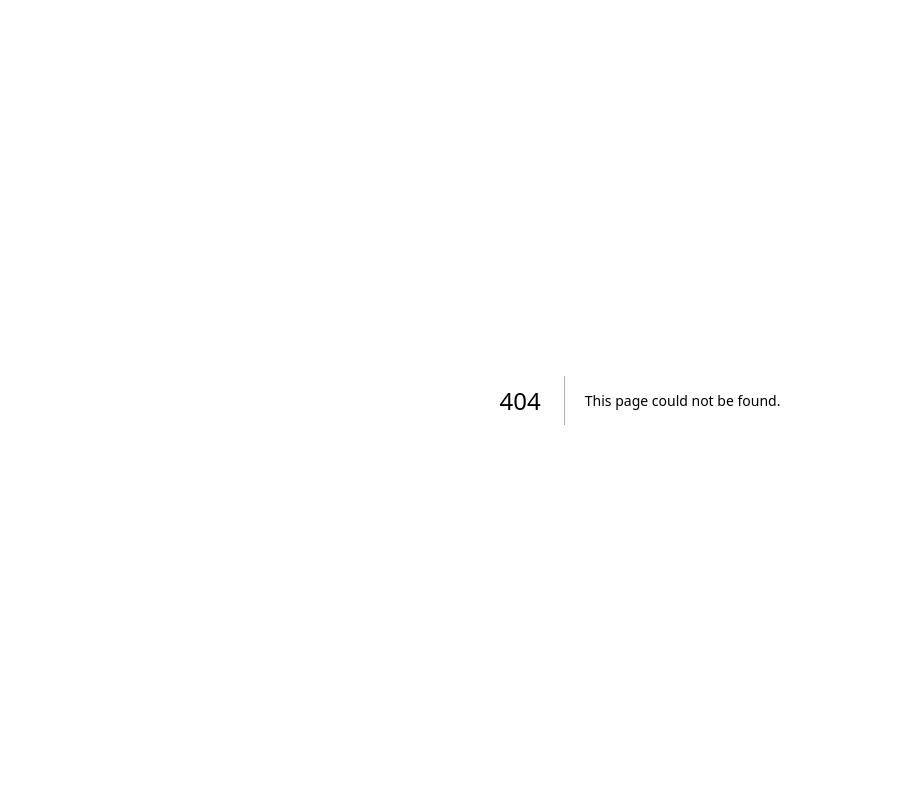
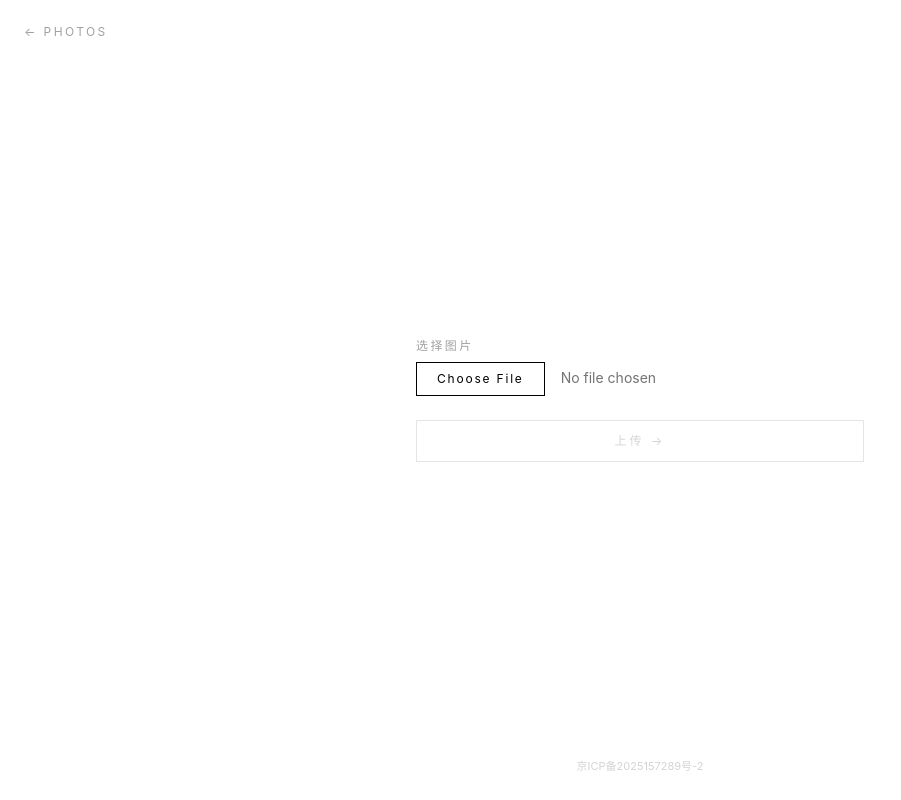
Before and after one commit to yinlubin1989/txserver, a Next.js app: page /photos/upload in a window 1280 px wide. Before the commit this address had no page. Shown: the whole page, without its empty margins (0-901 px from the left). Built offline with nearby package versions, Linux system fonts and the light colour scheme.

Commit message:
feat: 相册上传功能，支持动态展示

```diff
--- /dev/null
+++ b/app/api/photos/route.ts
@@ -0,0 +1,49 @@
+import { readdirSync } from "node:fs";
+import { writeFile, mkdir } from "node:fs/promises";
+import { join } from "node:path";
+import { randomUUID } from "node:crypto";
+import { NextResponse } from "next/server";
+
+export const runtime = "nodejs";
+export const dynamic = "force-dynamic";
+
+const uploadDir = join(process.cwd(), "public", "comics");
+
+export async function GET() {
+  try {
+    const photos = readdirSync(uploadDir)
+      .filter((file) => /\.(webp|png|jpe?g)$/i.test(file))
+      .sort();
+    return NextResponse.json({ photos });
+  } catch {
+    return NextResponse.json({ photos: [] });
+  }
+}
+
+export async function POST(request: Request) {
+  try {
+    const formData = await request.formData();
+    const file = formData.get("image");
+
+    if (!(file instanceof File)) {
+      return NextResponse.json({ error: "请选择要上传的图片" }, { status: 400 });
+    }
+
+    if (!file.type.startsWith("image/")) {
+      return NextResponse.json({ error: "只能上传图片文件" }, { status: 400 });
+    }
+
+    await mkdir(uploadDir, { recursive: true });
+
+    const id = randomUUID().slice(0, 8);
+    const ext = file.name.split(".").pop()?.toLowerCase() || "webp";
+    const filename = `comic-${id}.${ext}`;
+    const bytes = Buffer.from(await file.arrayBuffer());
+
+    await writeFile(join(uploadDir, filename), bytes);
+
+    return NextResponse.json({ filename, url: `/comics/${filename}` }, { status: 201 });
+  } catch {
+    return NextResponse.json({ error: "上传失败" }, { status: 500 });
+  }
+}
--- a/app/photos/page.tsx
+++ b/app/photos/page.tsx
@@ -1,18 +1,62 @@
+"use client";
+
+import { useEffect, useState } from "react";
 import Link from "next/link";
+import PhotoGrid from "./PhotoGrid";
 
 export default function PhotosPage() {
+  const [photos, setPhotos] = useState<string[]>([]);
+  const [loading, setLoading] = useState(true);
+
+  useEffect(() => {
+    fetch("/api/photos")
+      .then((res) => res.json())
+      .then((data) => setPhotos(data.photos ?? []))
+      .finally(() => setLoading(false));
+  }, []);
+
   return (
-    <main className="flex min-h-screen flex-col items-center justify-center bg-white px-6 text-black">
+    <main className="min-h-screen bg-white px-6 pb-16 text-black">
+      <div className="mx-auto max-w-5xl">
+        <div className="flex items-center justify-between py-10">
           <Link
             href="/"
-        className="absolute left-6 top-6 text-xs tracking-[0.2em] text-neutral-400 transition-colors duration-300 hover:text-black"
+            className="text-xs tracking-[0.2em] text-neutral-400 transition-colors duration-300 hover:text-black"
           >
             ← HOME
           </Link>
+          <div className="flex items-center gap-4">
+            <span className="text-xs tracking-[0.2em] text-neutral-300">
+              {loading ? "..." : `${photos.length} PHOTOS`}
+            </span>
+            <Link
+              href="/photos/upload"
+              className="border border-black px-4 py-1.5 text-[11px] tracking-[0.25em] text-black transition-all duration-300 hover:bg-black hover:text-white"
+            >
+              + UPLOAD
+            </Link>
+          </div>
+        </div>
 
+        {loading ? (
+          <div className="flex items-center justify-center py-32">
+            <p className="text-sm tracking-wide text-neutral-300">加载中...</p>
+          </div>
+        ) : photos.length === 0 ? (
+          <div className="flex flex-col items-center justify-center py-32">
             <p className="text-sm tracking-wide text-neutral-300">暂无照片</p>
+            <Link
+              href="/photos/upload"
+              className="mt-4 border border-black px-6 py-2 text-xs tracking-[0.25em] text-black transition-all duration-300 hover:bg-black hover:text-white"
+            >
+              上传第一张 →
+            </Link>
+          </div>
+        ) : (
+          <PhotoGrid photos={photos} />
+        )}
 
-      <footer className="absolute bottom-0 pb-6 text-center">
+        <footer className="mt-16 pb-6 text-center">
           <a
             href="https://beian.miit.gov.cn/"
             target="_blank"
@@ -22,6 +66,7 @@ export default function PhotosPage() {
             京ICP备2025157289号-2
           </a>
         </footer>
+      </div>
     </main>
   );
 }
--- /dev/null
+++ b/app/photos/upload/page.tsx
@@ -0,0 +1,113 @@
+"use client";
+
+import { useState } from "react";
+import { useRouter } from "next/navigation";
+import Link from "next/link";
+
+export default function PhotoUploadPage() {
+  const router = useRouter();
+  const [file, setFile] = useState<File | null>(null);
+  const [preview, setPreview] = useState("");
+  const [error, setError] = useState("");
+  const [uploading, setUploading] = useState(false);
+
+  function handleFileChange(e: React.ChangeEvent<HTMLInputElement>) {
+    const f = e.target.files?.[0] ?? null;
+    setFile(f);
+    setError("");
+    if (f) {
+      setPreview(URL.createObjectURL(f));
+    } else {
+      setPreview("");
+    }
+  }
+
+  async function handleSubmit(e: React.FormEvent) {
+    e.preventDefault();
+    if (!file) {
+      setError("请选择一张图片");
+      return;
+    }
+
+    setUploading(true);
+    setError("");
+
+    try {
+      const formData = new FormData();
+      formData.append("image", file);
+
+      const res = await fetch("/api/photos", { method: "POST", body: formData });
+      const data = await res.json();
+
+      if (!res.ok) {
+        setError(data.error ?? "上传失败");
+        return;
+      }
+
+      setFile(null);
+      setPreview("");
+      (e.target as HTMLFormElement).reset();
+      router.push("/photos");
+    } catch {
+      setError("网络异常，上传失败");
+    } finally {
+      setUploading(false);
+    }
+  }
+
+  return (
+    <main className="flex min-h-screen flex-col items-center justify-center bg-white px-6 text-black">
+      <Link
+        href="/photos"
+        className="absolute left-6 top-6 text-xs tracking-[0.2em] text-neutral-400 transition-colors duration-300 hover:text-black"
+      >
+        ← PHOTOS
+      </Link>
+
+      <div className="w-full max-w-md">
+        <form onSubmit={handleSubmit} className="flex flex-col gap-6">
+          <label className="flex flex-col gap-2">
+            <span className="text-xs tracking-[0.2em] text-neutral-400">选择图片</span>
+            <input
+              type="file"
+              accept="image/*"
+              onChange={handleFileChange}
+              className="text-sm text-neutral-500 file:mr-4 file:cursor-pointer file:border file:border-black file:bg-transparent file:px-5 file:py-2 file:text-xs file:tracking-[0.15em] file:text-black file:transition-all hover:file:bg-black hover:file:text-white"
+            />
+          </label>
+
+          {preview && (
+            <div className="overflow-hidden border border-neutral-200">
+              <img src={preview} alt="预览" className="max-h-64 w-full object-contain" />
+            </div>
+          )}
+
+          {error && (
+            <p className="border border-black bg-black px-4 py-2.5 text-xs tracking-wide text-white">
+              {error}
+            </p>
+          )}
+
+          <button
+            type="submit"
+            disabled={uploading || !file}
+            className="border border-black py-3 text-xs tracking-[0.25em] text-black transition-all duration-300 hover:bg-black hover:text-white disabled:cursor-not-allowed disabled:border-neutral-200 disabled:text-neutral-300 disabled:hover:bg-white"
+          >
+            {uploading ? "上传中..." : "上传 →"}
+          </button>
+        </form>
+      </div>
+
+      <footer className="absolute bottom-0 pb-6 text-center">
+        <a
+          href="https://beian.miit.gov.cn/"
+          target="_blank"
+          rel="noopener noreferrer"
+          className="text-[11px] text-neutral-300 transition-colors duration-300 hover:text-neutral-500"
+        >
+          京ICP备2025157289号-2
+        </a>
+      </footer>
+    </main>
+  );
+}
```
Lines whose indentation alone changed are shown as unchanged.
